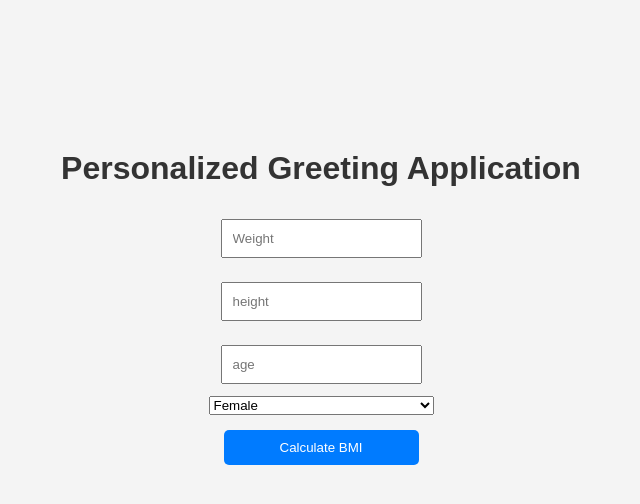
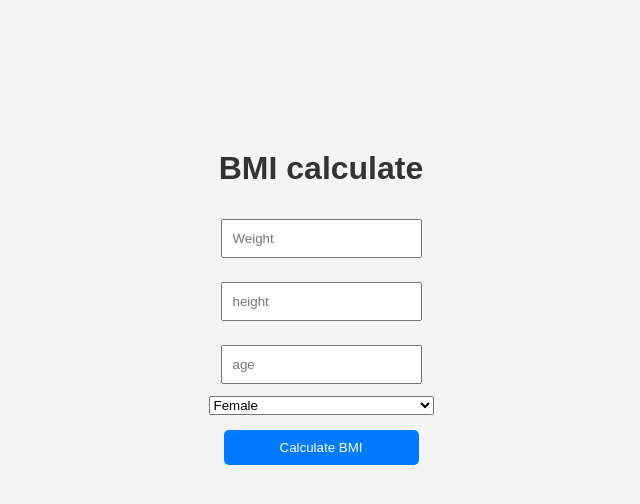
Before and after one commit to likoscp/backend_assignment1, a website: page views/index.html in a window 1280 px wide. Shown: the whole page, without its empty margins (319-959 px from the left). Drawn offline with Linux system fonts and the light colour scheme.

Commit message:
fix name

```diff
--- a/views/index.html
+++ b/views/index.html
@@ -7,7 +7,7 @@
     <link rel="stylesheet" href="/style.css">
 </head>
 <body>
-    <h1>Personalized Greeting Application</h1>
+    <h1>BMI calculate</h1>
     <form action="/calculate" method="POST">
         <input type="number" id="weight" name="weight" placeholder="Weight" step="0.1" required>
         <input type="number" id="height" name="height" placeholder="height" step="0.01" required>
```
